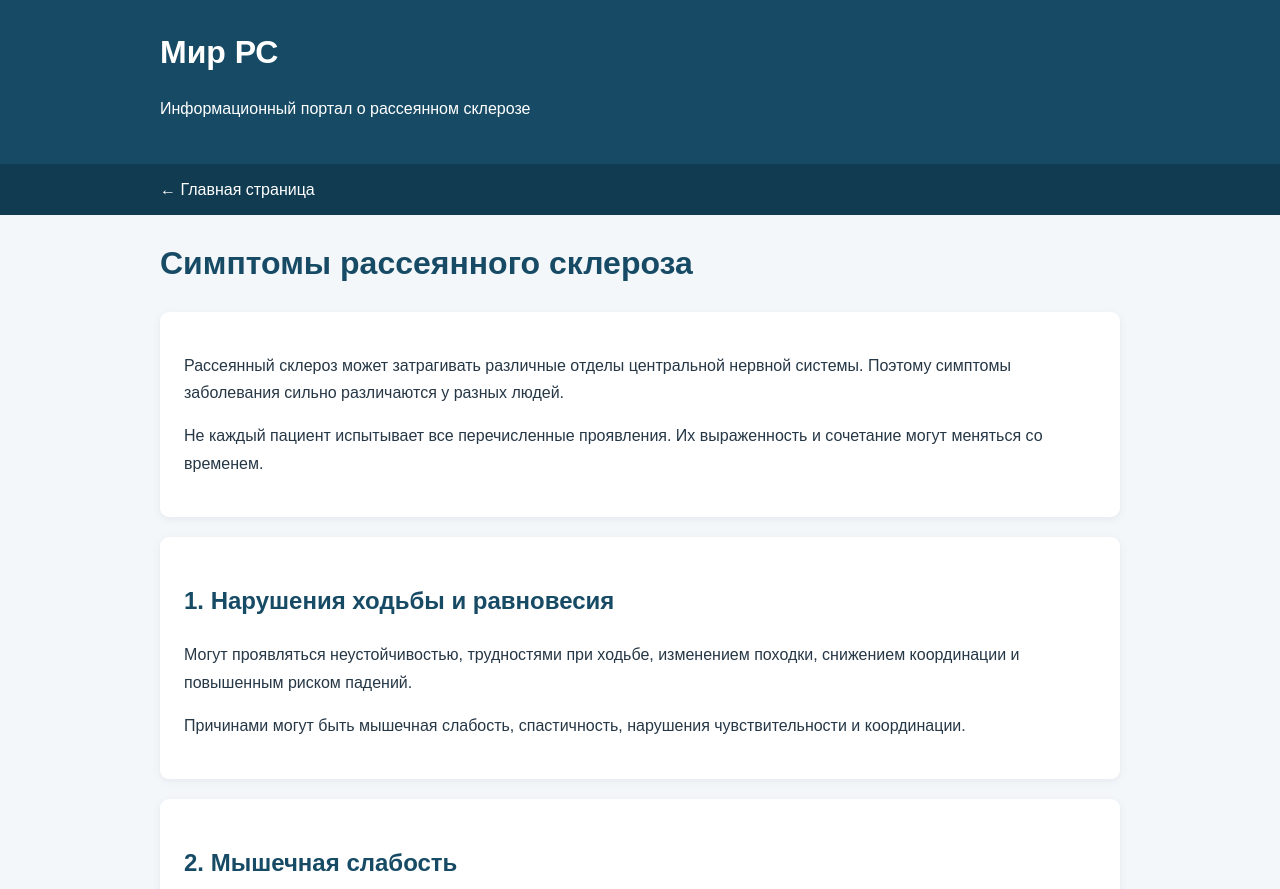
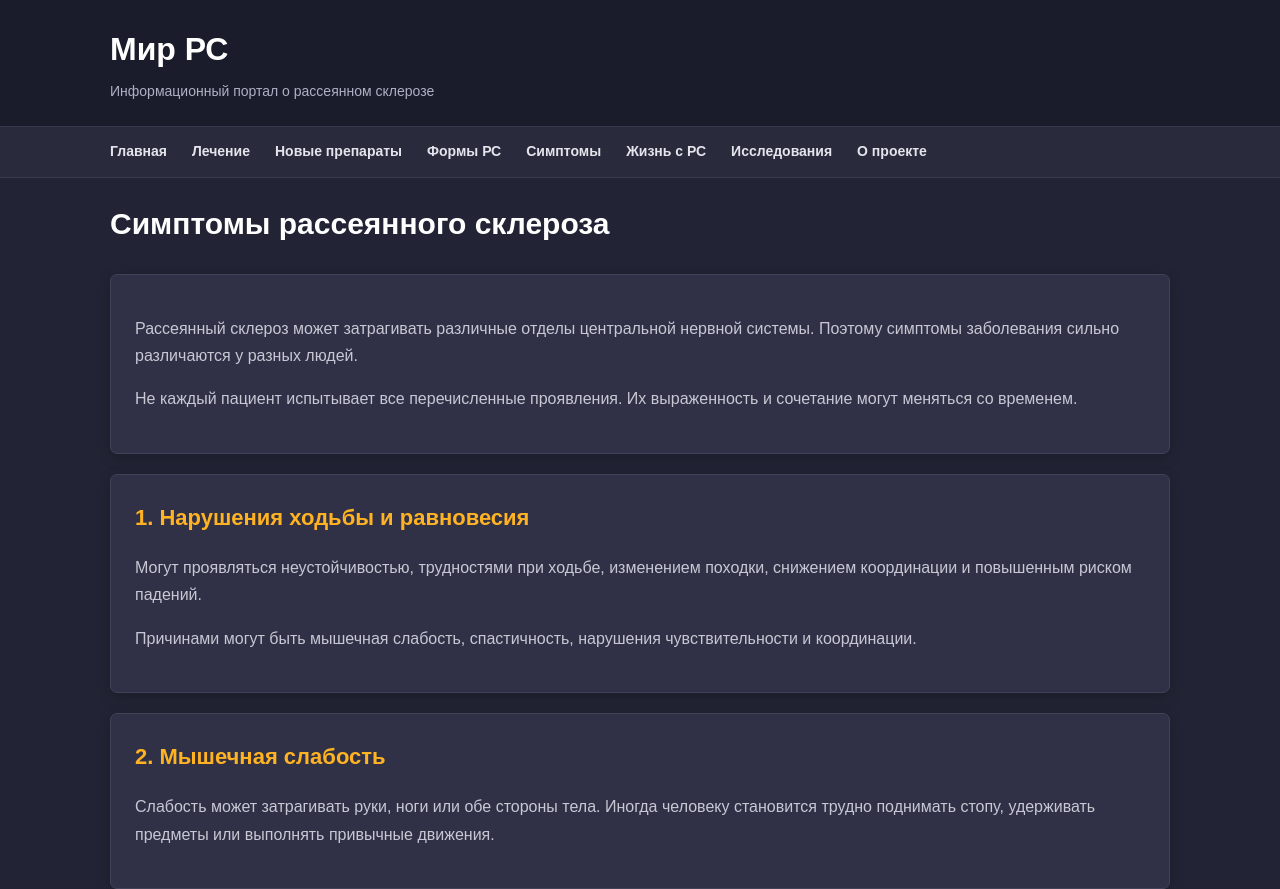
Before and after one commit to garpot/mir-rs, a plain HTML site: page symptoms.html in a window 1280 px wide. Shown: the top 889 px of the page. Drawn offline with Linux system fonts and the light colour scheme.

Commit message:
Update symptoms.html

```diff
--- a/symptoms.html
+++ b/symptoms.html
@@ -4,39 +4,189 @@
 <head>
 <meta charset="UTF-8">
 <meta name="viewport" content="width=device-width, initial-scale=1">
+<meta name="theme-color" content="#222334">
+<meta name="description" content="Основные симптомы рассеянного склероза: двигательные, чувствительные, когнитивные и другие нарушения.">
 <title>Симптомы рассеянного склероза — Мир РС</title>
+
 <style>
-*{box-sizing:border-box}
-body{margin:0;font-family:Arial,sans-serif;background:#f4f7fa;color:#263746;line-height:1.7}
-header{background:#174b65;color:white;padding:25px 20px}
-header h1{margin:0;color:white}
-.container{max-width:1000px;margin:auto;padding:0 20px}
-nav{background:#103b51;padding:12px 20px}
-nav a{color:white;text-decoration:none}
-main{padding:35px 0 55px}
-h1,h2{color:#174b65}
-.card{background:white;padding:24px;margin:20px 0;border-radius:9px;box-shadow:0 2px 9px #193b5012}
-.notice{background:#fff8e8;border-left:4px solid #d6a33b;padding:17px;margin-top:25px}
-footer{background:#174b65;color:white;text-align:center;padding:22px}
-footer a{color:white}
+* {
+  box-sizing: border-box;
+}
+
+body {
+  margin: 0;
+  font-family: Arial, sans-serif;
+  background: #222334;
+  color: #e8e9f0;
+  line-height: 1.7;
+}
+
+header {
+  background: #1b1c2b;
+  color: white;
+  padding: 22px 20px;
+  border-bottom: 1px solid #38394e;
+}
+
+.container {
+  max-width: 1100px;
+  margin: auto;
+  padding: 0 20px;
+}
+
+.brand {
+  font-size: 32px;
+  font-weight: bold;
+}
+
+.tagline {
+  color: #aeb0c5;
+  margin-top: 4px;
+  font-size: 14px;
+}
+
+nav {
+  background: #292a3c;
+  padding: 13px 20px;
+  border-bottom: 1px solid #3a3b50;
+}
+
+nav .container {
+  display: flex;
+  flex-wrap: wrap;
+  gap: 12px 25px;
+}
+
+nav a {
+  color: #e4e5ec;
+  text-decoration: none;
+  font-size: 14px;
+  font-weight: bold;
+}
+
+nav a:hover {
+  color: #ffad00;
+}
+
+main {
+  padding: 35px 0 55px;
+}
+
+h1 {
+  color: #ffffff;
+  font-size: 30px;
+  margin-bottom: 25px;
+}
+
+h2 {
+  color: #ffb323;
+  margin-top: 0;
+  font-size: 22px;
+}
+
+.card {
+  background: #303146;
+  padding: 24px;
+  margin: 20px 0;
+  border-radius: 7px;
+  border: 1px solid #414258;
+  box-shadow: 0 4px 14px #00000030;
+  transition: border-color 0.25s ease,
+              box-shadow 0.25s ease;
+}
+
+.card:hover {
+  border-color: #686982;
+  box-shadow: 0 5px 18px #00000040;
+}
+
+.card p {
+  color: #c7c8d4;
+}
+
+.notice {
+  background: #303146;
+  border-left: 4px solid #ffad00;
+  padding: 20px;
+  margin-top: 30px;
+  border-radius: 4px;
+  color: #d1d2dc;
+}
+
+.notice strong {
+  color: #ffb323;
+}
+
+footer {
+  background: #1b1c2b;
+  color: #b8bac9;
+  text-align: center;
+  padding: 25px 20px;
+  border-top: 1px solid #38394e;
+}
+
+footer a {
+  color: #ffb323;
+  text-decoration: none;
+}
+
+footer a:hover {
+  text-decoration: underline;
+}
+
+@media (max-width: 600px) {
+  .container {
+    padding-left: 15px;
+    padding-right: 15px;
+  }
+
+  .brand {
+    font-size: 27px;
+  }
+
+  h1 {
+    font-size: 26px;
+  }
+
+  h2 {
+    font-size: 20px;
+  }
+
+  .card {
+    padding: 18px;
+  }
+
+  nav .container {
+    gap: 12px 18px;
+  }
+}
 </style>
 </head>
+
 <body>
 
 <header>
 <div class="container">
-<h1>Мир РС</h1>
-<p>Информационный портал о рассеянном склерозе</p>
+<div class="brand">Мир РС</div>
+<div class="tagline">Информационный портал о рассеянном склерозе</div>
 </div>
 </header>
 
 <nav>
 <div class="container">
-<a href="index.html">← Главная страница</a>
+<a href="index.html">Главная</a>
+<a href="treatment.html">Лечение</a>
+<a href="new-treatments.html">Новые препараты</a>
+<a href="forms.html">Формы РС</a>
+<a href="symptoms.html">Симптомы</a>
+<a href="life.html">Жизнь с РС</a>
+<a href="research.html">Исследования</a>
+<a href="about.html">О проекте</a>
 </div>
 </nav>
 
 <main class="container">
+
 <h1>Симптомы рассеянного склероза</h1>
 
 <div class="card">
@@ -108,7 +258,7 @@ footer a{color:white}
 </main>
 
 <footer>
-<p>© Мир РС — информационный портал</p>
+<p><strong>Мир РС</strong> — информационный портал</p>
 <p><a href="index.html">На главную</a></p>
 </footer>
 
```
